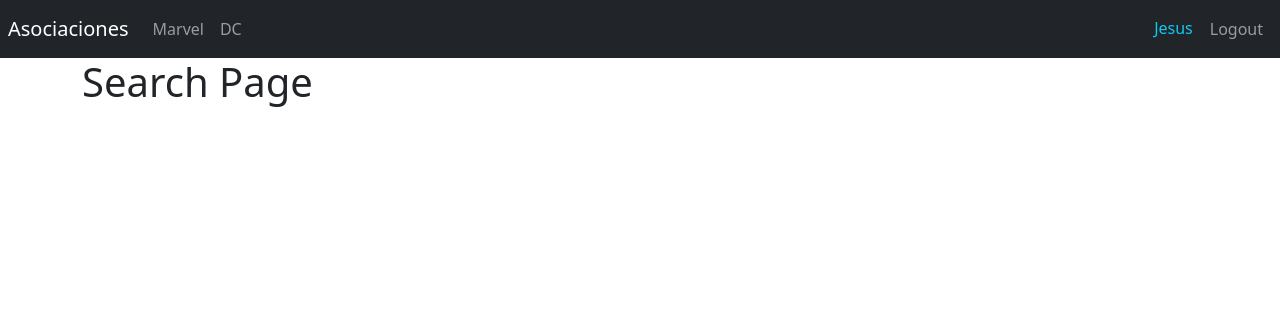
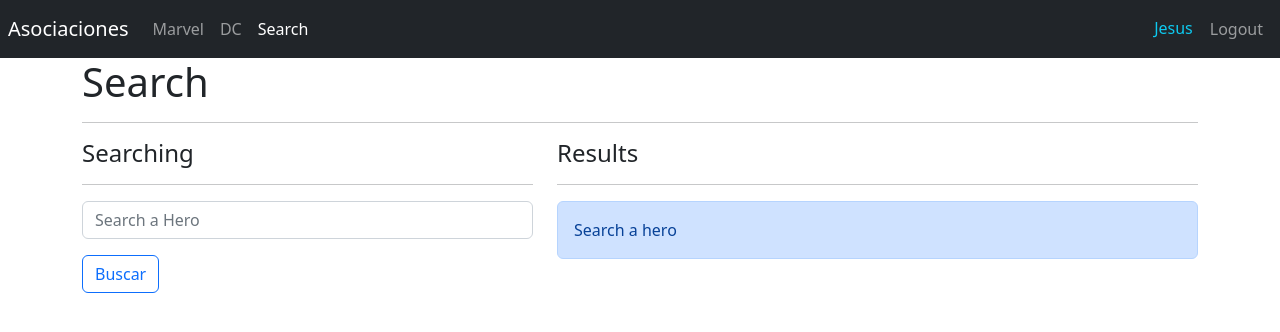
Before and after one commit to jesusbolivar94/react_spa_heroes, a React (Vite) app: page /search in a window 1280 px wide. Shown: the top 332 px of the page. Built offline with nearby package versions, Linux system fonts and the light colour scheme.

Commit message:
Agrega componente de busqueda SearchPage.jsx

```diff
--- a/package.json
+++ b/package.json
@@ -10,6 +10,7 @@
   },
   "dependencies": {
     "animate.css": "^4.1.1",
+    "query-string": "^7.1.1",
     "react": "^18.2.0",
     "react-dom": "^18.2.0",
     "react-router-dom": "^6.4.2"
--- /dev/null
+++ b/src/heroes/helpers/getHeroesByName.js
@@ -0,0 +1,11 @@
+import {heroes} from '../data/heroes.js'
+
+
+export const getHeroesByName = ( name = '' ) => {
+
+    name = name.toLowerCase().trim()
+
+    if ( name.length === 0 ) return []
+
+    return heroes.filter( hero => hero.superhero.toLowerCase().includes( name ) )
+}
--- a/src/heroes/helpers/index.js
+++ b/src/heroes/helpers/index.js
@@ -1,2 +1,3 @@
 export * from './getHeroesByPublisher.js'
 export * from './getHeroById.js'
+export * from './getHeroesByName.js'
--- a/src/heroes/pages/SearchPage.jsx
+++ b/src/heroes/pages/SearchPage.jsx
@@ -1,9 +1,69 @@
+import queryString from 'query-string'
 
+import {useForm} from '../../hooks/useForm'
+import {HeroCard} from '../components'
+import {useLocation, useNavigate} from 'react-router-dom'
+import {getHeroesByName} from '../helpers/index.js'
 
 export const SearchPage = () => {
+
+    const navigate = useNavigate()
+    const location = useLocation()
+
+    const { q = '' } = queryString.parse( location.search )
+    const heroes = getHeroesByName( q )
+
+    const showSearch = (q.length === 0)
+    const showError = (q.length > 0) && heroes.length === 0
+
+    const { searchText, onInputChange  } = useForm({
+        searchText: q
+    })
+
+    const onSearchSubmit = (event) => {
+        event.preventDefault()
+
+        navigate(`?q=${searchText}`)
+    }
+
     return (
         <>
-            <h1>Search Page</h1>
+            <h1>Search</h1>
+            <hr />
+
+            <div className="row">
+
+                <div className="col-5">
+                    <h4>Searching</h4>
+                    <hr/>
+
+                    <form onSubmit={onSearchSubmit}>
+                        <input type="text" placeholder="Search a Hero" className="form-control" name="searchText" value={searchText} onChange={onInputChange}/>
+                        <button className="btn btn-outline-primary mt-3">Buscar</button>
+                    </form>
+                </div>
+
+                <div className="col-7">
+                    <h4>Results</h4>
+                    <hr/>
+
+                    <div className="alert alert-primary animate__animated animate__fadeIn"
+                         style={{display: showSearch ? '' : 'none'}}>
+                        Search a hero
+                    </div>
+
+                    <div className="alert alert-danger animate__animated animate__fadeIn"
+                         style={{display: showError ? '' : 'none'}}>
+                        No hero with <span className="fw-semibold">{q}</span>
+                    </div>
+
+                    {
+                        heroes.map( hero => (
+                            <HeroCard key={ hero.id } {...hero} />
+                        ) )
+                    }
+                </div>
+            </div>
         </>
     )
 }
--- /dev/null
+++ b/src/hooks/useForm.js
@@ -0,0 +1,25 @@
+import { useState } from 'react';
+
+export const useForm = ( initialForm = {} ) => {
+
+    const [ formState, setFormState ] = useState( initialForm );
+
+    const onInputChange = ({ target }) => {
+        const { name, value } = target;
+        setFormState({
+            ...formState,
+            [ name ]: value
+        });
+    }
+
+    const onResetForm = () => {
+        setFormState( initialForm );
+    }
+
+    return {
+        ...formState,
+        formState,
+        onInputChange,
+        onResetForm,
+    }
+}
--- a/src/ui/components/Navbar.jsx
+++ b/src/ui/components/Navbar.jsx
@@ -38,6 +38,13 @@ export const Navbar = () => {
                     >
                         DC
                     </NavLink>
+
+                    <NavLink
+                        className={ ({isActive}) => `nav-item nav-link ${ isActive ? 'active' : '' }` }
+                        to="/search"
+                    >
+                        Search
+                    </NavLink>
                 </div>
             </div>
 
```
Also changed, not shown: 1 other file (tests, documents, lock files or other folders).
